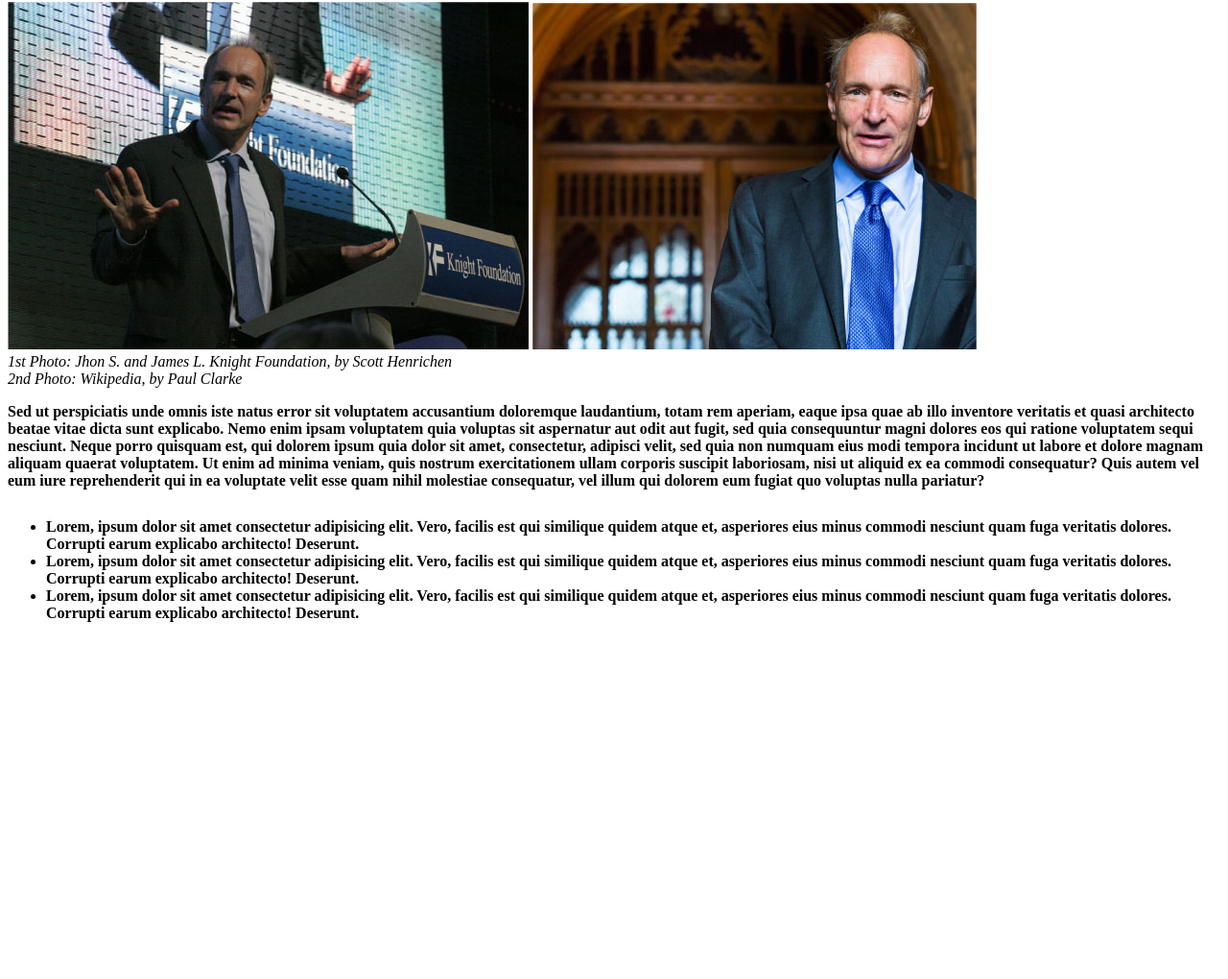
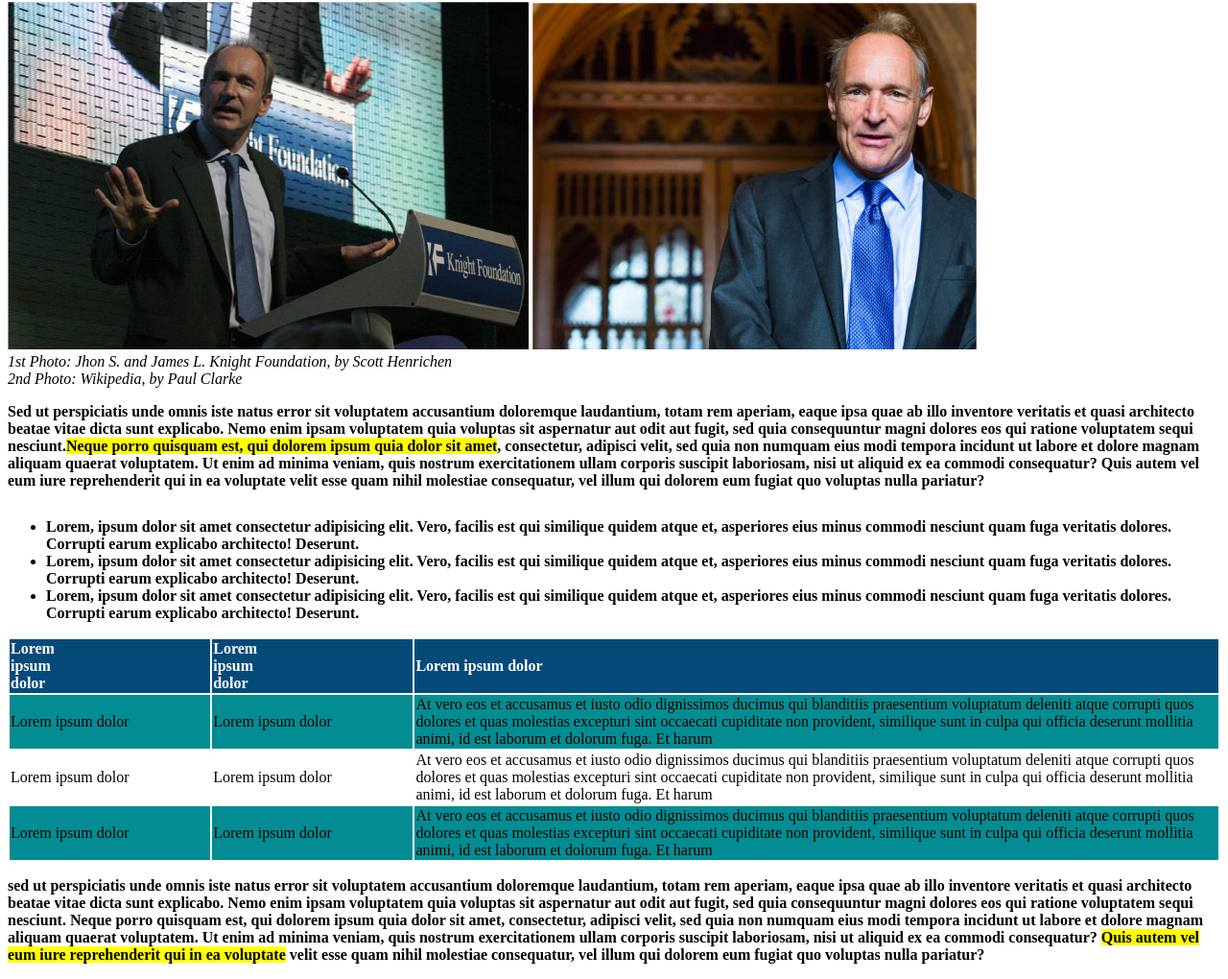
Before and after one commit to Tommaso-Macco/html-css-booleaner, a plain HTML site: page index.html in a window 1280 px wide. Shown: the part 436-1456 px from the top of the page at 96% size. Before the commit the page ends 1100 px from the top, so only its background shows below. Drawn offline with Linux system fonts and the light colour scheme.

Commit message:
Table not perfect

```diff
--- a/index.html
+++ b/index.html
@@ -25,7 +25,7 @@
                 <div><em>1st Photo: Jhon S. and James L. Knight Foundation, by Scott Henrichen </em></div>
                 <div><em>2nd Photo: Wikipedia, by Paul Clarke</em></div>
 
-            <p class="marginbottom"><strong>Sed ut perspiciatis unde omnis iste natus error sit voluptatem accusantium doloremque laudantium, totam rem aperiam, eaque ipsa quae ab illo inventore veritatis et quasi architecto beatae vitae dicta sunt explicabo. Nemo enim ipsam voluptatem quia voluptas sit aspernatur aut odit aut fugit, sed quia consequuntur magni dolores eos qui ratione voluptatem sequi nesciunt. Neque porro quisquam est, qui dolorem ipsum quia dolor sit amet, consectetur, adipisci velit, sed quia non numquam eius modi tempora incidunt ut labore et dolore magnam aliquam quaerat voluptatem. Ut enim ad minima veniam, quis nostrum exercitationem ullam corporis suscipit laboriosam, nisi ut aliquid ex ea commodi consequatur? Quis autem vel eum iure reprehenderit qui in ea voluptate velit esse quam nihil molestiae consequatur, vel illum qui dolorem eum fugiat quo voluptas nulla pariatur?</strong></p>
+            <p class="marginbottom"><strong>Sed ut perspiciatis unde omnis iste natus error sit voluptatem accusantium doloremque laudantium, totam rem aperiam, eaque ipsa quae ab illo inventore veritatis et quasi architecto beatae vitae dicta sunt explicabo. Nemo enim ipsam voluptatem quia voluptas sit aspernatur aut odit aut fugit, sed quia consequuntur magni dolores eos qui ratione voluptatem sequi nesciunt.<span class="evidence">Neque porro quisquam est, qui dolorem ipsum quia dolor sit amet</span>, consectetur, adipisci velit, sed quia non numquam eius modi tempora incidunt ut labore et dolore magnam aliquam quaerat voluptatem. Ut enim ad minima veniam, quis nostrum exercitationem ullam corporis suscipit laboriosam, nisi ut aliquid ex ea commodi consequatur? Quis autem vel eum iure reprehenderit qui in ea voluptate velit esse quam nihil molestiae consequatur, vel illum qui dolorem eum fugiat quo voluptas nulla pariatur?</strong></p>
 
             <ul>
                 <li><strong>Lorem, ipsum dolor sit amet consectetur adipisicing elit. Vero, facilis est qui similique quidem atque et, asperiores eius minus commodi nesciunt quam fuga veritatis dolores. Corrupti earum explicabo architecto! Deserunt.</strong></li>
@@ -35,8 +35,37 @@
 
 
         </section>
+        <section>
+            <table>
+                <thead>
+                    <tr>
+                        <th>Lorem ipsum dolor</th>
+                        <th>Lorem ipsum dolor</th>
+                        <th>Lorem ipsum dolor</th>
+                    </tr>
 
+                </thead>
+                <tbody>
+                    <tr class="colortable">
+                        <td>Lorem ipsum dolor</td>
+                        <td>Lorem ipsum dolor</td>
+                        <td>At vero eos et accusamus et iusto odio dignissimos ducimus qui blanditiis praesentium voluptatum deleniti atque corrupti quos dolores et quas molestias excepturi sint occaecati cupiditate non provident, similique sunt in culpa qui officia deserunt mollitia animi, id est laborum et dolorum fuga. Et harum</td>
+                    </tr>
+                    <tr>
+                        <td>Lorem ipsum dolor</td>
+                        <td>Lorem ipsum dolor</td>
+                        <td>At vero eos et accusamus et iusto odio dignissimos ducimus qui blanditiis praesentium voluptatum deleniti atque corrupti quos dolores et quas molestias excepturi sint occaecati cupiditate non provident, similique sunt in culpa qui officia deserunt mollitia animi, id est laborum et dolorum fuga. Et harum</td>
+                    </tr>
+                    <tr class="colortable">
+                        <td>Lorem ipsum dolor</td>
+                        <td>Lorem ipsum dolor</td>
+                        <td>At vero eos et accusamus et iusto odio dignissimos ducimus qui blanditiis praesentium voluptatum deleniti atque corrupti quos dolores et quas molestias excepturi sint occaecati cupiditate non provident, similique sunt in culpa qui officia deserunt mollitia animi, id est laborum et dolorum fuga. Et harum</td>
+                    </tr>
+                </tbody>
+            </table>
+            <p><strong>sed ut perspiciatis unde omnis iste natus error sit voluptatem accusantium doloremque laudantium, totam rem aperiam, eaque ipsa quae ab illo inventore veritatis et quasi architecto beatae vitae dicta sunt explicabo. Nemo enim ipsam voluptatem quia voluptas sit aspernatur aut odit aut fugit, sed quia consequuntur magni dolores eos qui ratione voluptatem sequi nesciunt. Neque porro quisquam est, qui dolorem ipsum quia dolor sit amet, consectetur, adipisci velit, sed quia non numquam eius modi tempora incidunt ut labore et dolore magnam aliquam quaerat voluptatem. Ut enim ad minima veniam, quis nostrum exercitationem ullam corporis suscipit laboriosam, nisi ut aliquid ex ea commodi consequatur? <span class="evidence">Quis autem vel eum iure reprehenderit qui in ea voluptate</span> velit esse quam nihil molestiae consequatur, vel illum qui dolorem eum fugiat quo voluptas nulla pariatur?</strong></p>
 
+        </section>
     </main>
 
     <footer>
--- a/style.css
+++ b/style.css
@@ -4,6 +4,10 @@ header {
     background-color: royalblue;
     background-image: url("img/pattern.png");
     height: 180px;
+}
+
+th {
+    background-color: blue;
 }
 
 .logo {
@@ -35,3 +39,29 @@ header {
 .marginbottom {
     margin-bottom: 30px;
 }
+
+th {
+    background-color: rgb(4, 74, 121);
+    color: white;
+}
+
+table {
+    text-align: left;
+}
+
+th {
+    padding-right: 130px;
+}
+
+/* td {
+    text-align: center;
+    margin-right: 600px;
+} */
+
+.colortable {
+    background-color: rgb(3, 141, 146);
+}
+
+.evidence {
+    background-color: #FFFF00;
+}
```
